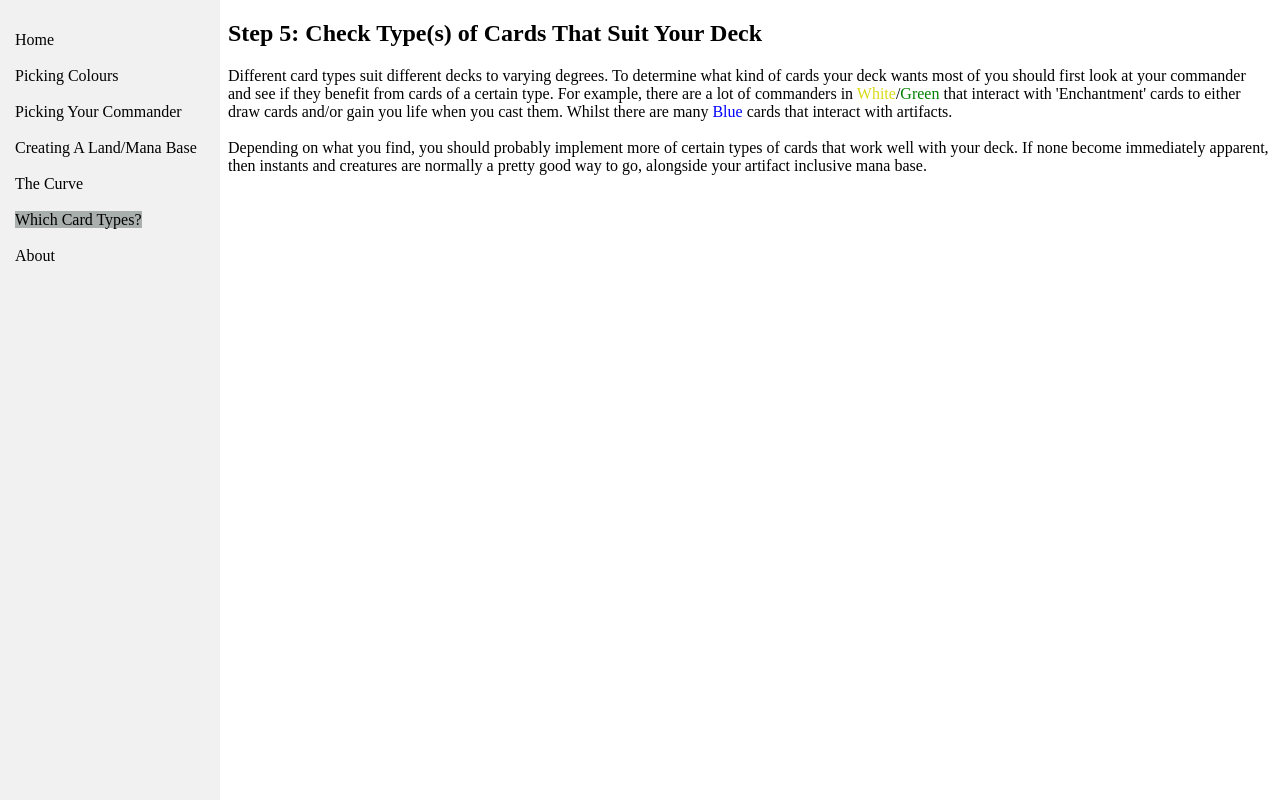
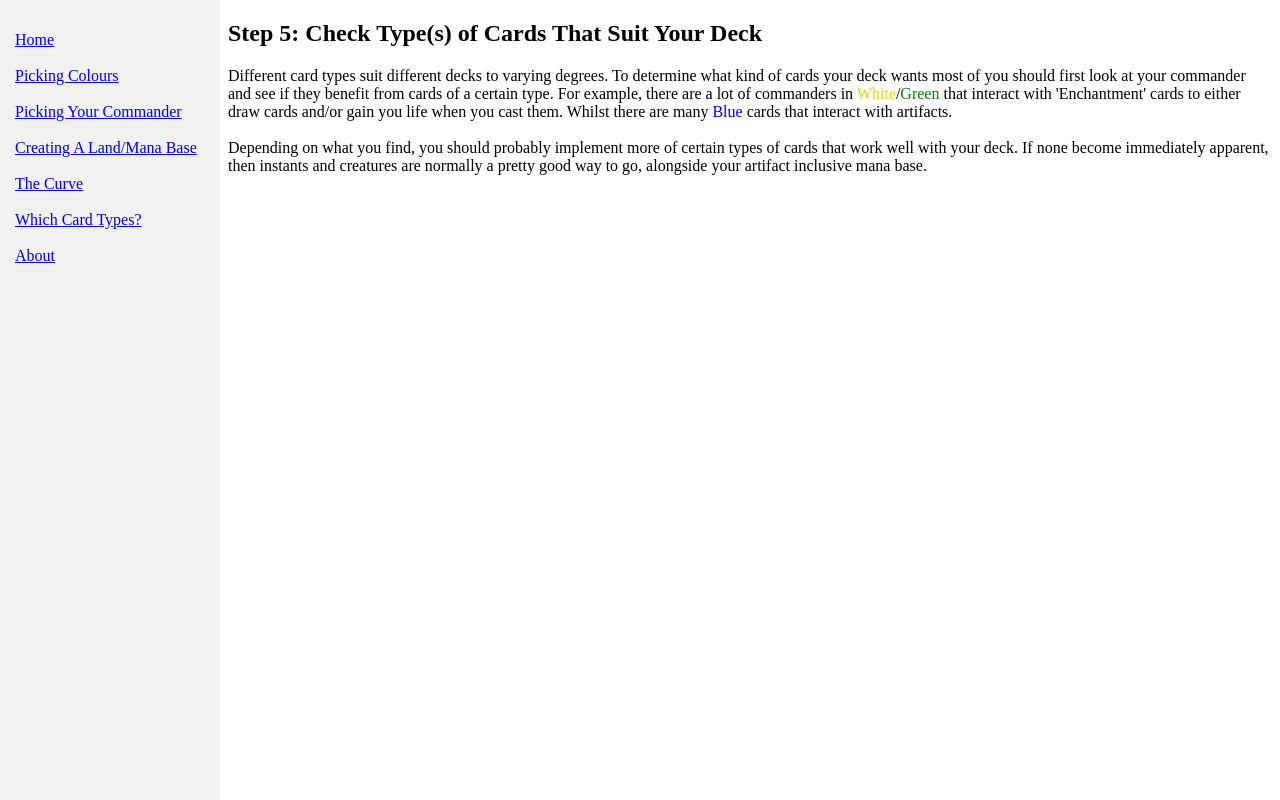
Before and after one commit to JamesEMurray/CardTypes, a plain HTML site: page index.html in a window 1280 px wide. Drawn offline with Linux system fonts and the light colour scheme.

Commit message:
Update index.html

```diff
--- a/index.html
+++ b/index.html
@@ -57,13 +57,13 @@
 
  <div id="NavBar">
     <p>
-    Home<br><br>
-    Picking Colours <br><br>
-    Picking Your Commander <br><br>
-    Creating A Land/Mana Base <br><br>
-    The Curve <br><br>
-    <span class="active">Which Card Types?</span> <br><br>
-    About <br><br>
+    <a href="https://jamesemurray.github.io/Home/"> Home </a><br><br>
+    <a href="https://jamesemurray.github.io/PickingYourColours/"> Picking Colours </a><br><br>
+    <a href="https://jamesemurray.github.io/PickingYourCommander/"> Picking Your Commander </a> <br><br>
+    <a href="https://jamesemurray.github.io/CreatingAManaBase/"> Creating A Land/Mana Base </a> <br><br>
+    <a href="https://jamesemurray.github.io/ManaCurve/"> The Curve </a> <br><br>
+    <a href="https://jamesemurray.github.io/CardTypes/"> Which Card Types? </a> <br><br>
+    <a href="https://jamesemurray.github.io/About/"> About </a> <br><br>
     </p>
     </div>
 
```
